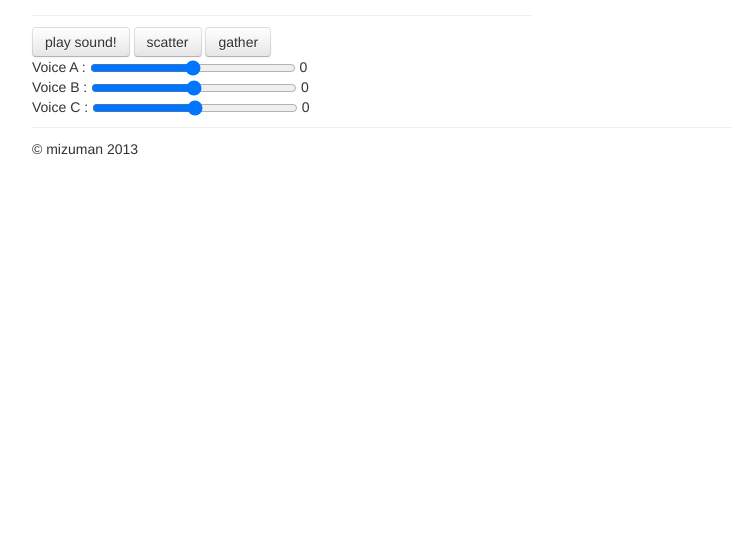
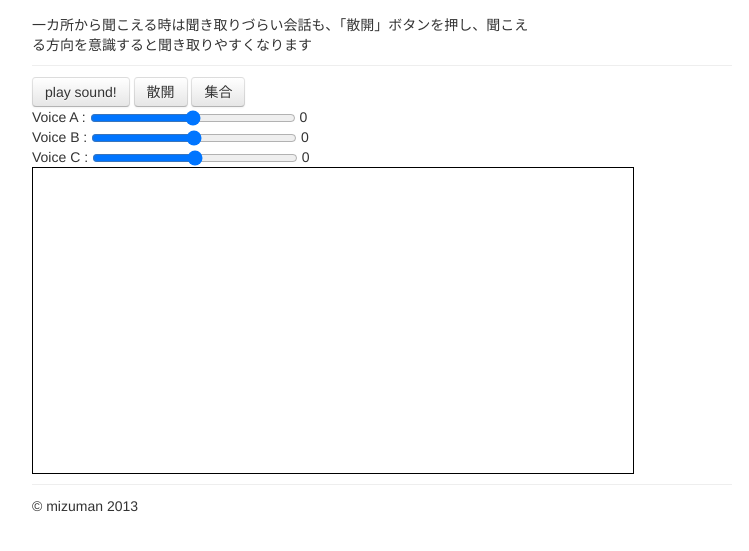
Before and after one commit to mizuman/stereophonic, a plain HTML site: page index.html in a window 1280 px wide. Shown: the part 105-656 px from the top of the page, without its empty margins (258-1007 px from the left). Drawn offline with Linux system fonts and the light colour scheme; no server answers.

Commit message:
change voice for downloading

```diff
--- a/audio.js
+++ b/audio.js
@@ -89,7 +89,7 @@ function setTemplatePos(formation){
 
 function init() {
   context = new webkitAudioContext();
-  bufferLoader = new BufferLoader(context,['mp3/raiten_mayu.mp3','mp3/watakbe.mp3','mp3/ichiyo_rour.mp3' ],function(){console.log("finish load.");});
+  bufferLoader = new BufferLoader(context,['mp3/raiten_mayu.mp3','mp3/001-sibutomo.mp3','mp3/ichiyo_rour.mp3' ],function(){console.log("finish load.");});
   bufferLoader.load();
 }
 
@@ -119,7 +119,8 @@ function showValue (rangeNo) {
 }
 
 var playmp3 = function(){
-    var url = ["mp3/raiten_mayu.mp3","mp3/watakbe.mp3","mp3/ichiyo_rour.mp3"];
+    // var url = ["mp3/raiten_mayu.mp3","mp3/001-sibutomo.mp3","mp3/ichiyo_rour.mp3"];
+    var url = ["mp3/translate_tts.mp3","mp3/translate_tts_2.mp3","mp3/translate_tts_3.mp3"];
     // url = ('mp3/raiten_mayu.mp3');
     var bufferLoader = new BufferLoader(context, url, function(bufferList){
         for (var i = 0; i <= bufferList.length; i++) {
--- a/index.html
+++ b/index.html
@@ -34,6 +34,7 @@
                 <li><a href="#">Contact</a></li>
             </ul>
             <h3 class="muted">立体音響</h3>
+            一カ所から聞こえる時は聞き取りづらい会話も、「散開」ボタンを押し、聞こえる方向を意識すると聞き取りやすくなります
         </div>
         <hr>
 
@@ -41,8 +42,8 @@
 
         <div>
             <button id="play" class="btn">play sound!</button>
-            <button id="scatter" class="btn">scatter</button>
-            <button id="gather" class="btn">gather</button>
+            <button id="scatter" class="btn">散開</button>
+            <button id="gather" class="btn">集合</button>
         </div>
         <div>
             Voice A : <input id="range0" type="range" min="-2" max="2" step="0.01" onchange="showValue(0)"/>
@@ -58,13 +59,20 @@
             <span id="showRangeArea2">0</span>
         </div>
 
-<!--
+<!--         <div>
+            playボタンを押すことで、3人が同時に話し始めます。<br>
+            　- 音声データの取得に時間がかかり、すぐに再生されない場合があります。<br>
+            scatterボタンで、3人が左右中央に散らばります<br>
+            gatherボタンで、3人が中央に集まります。
+        </div> -->
+
+
         <p>
-            <span id="position-sample" style="border: 1px solid black; display: inline-block;">
-                <canvas width="400" height="300"></canvas>
+            <span id="userStage" style="border: 1px solid black; display: inline-block;">
+                <canvas width="600" height="300"></canvas>
             </span>
         </p>
- -->
+
 
         <hr>
         <div class="footer">
```
Also changed, not shown: 6 other files.
